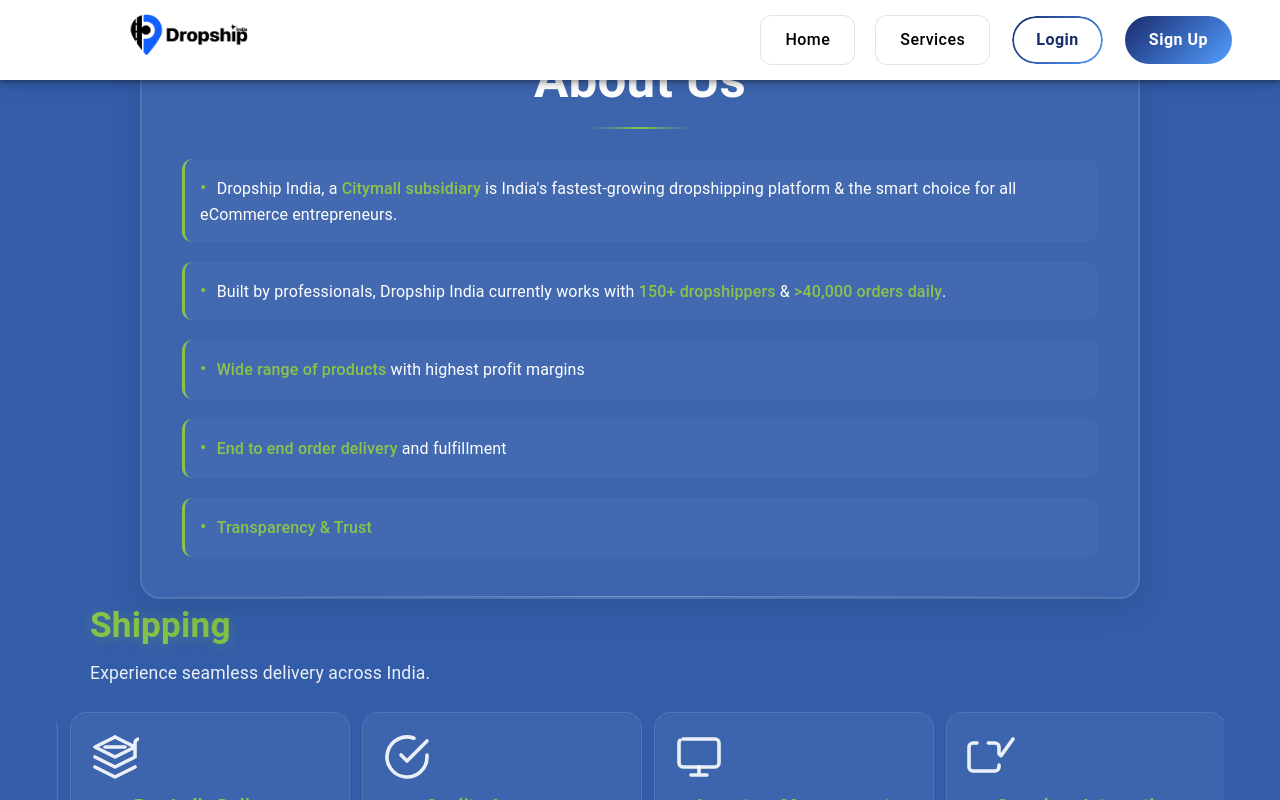
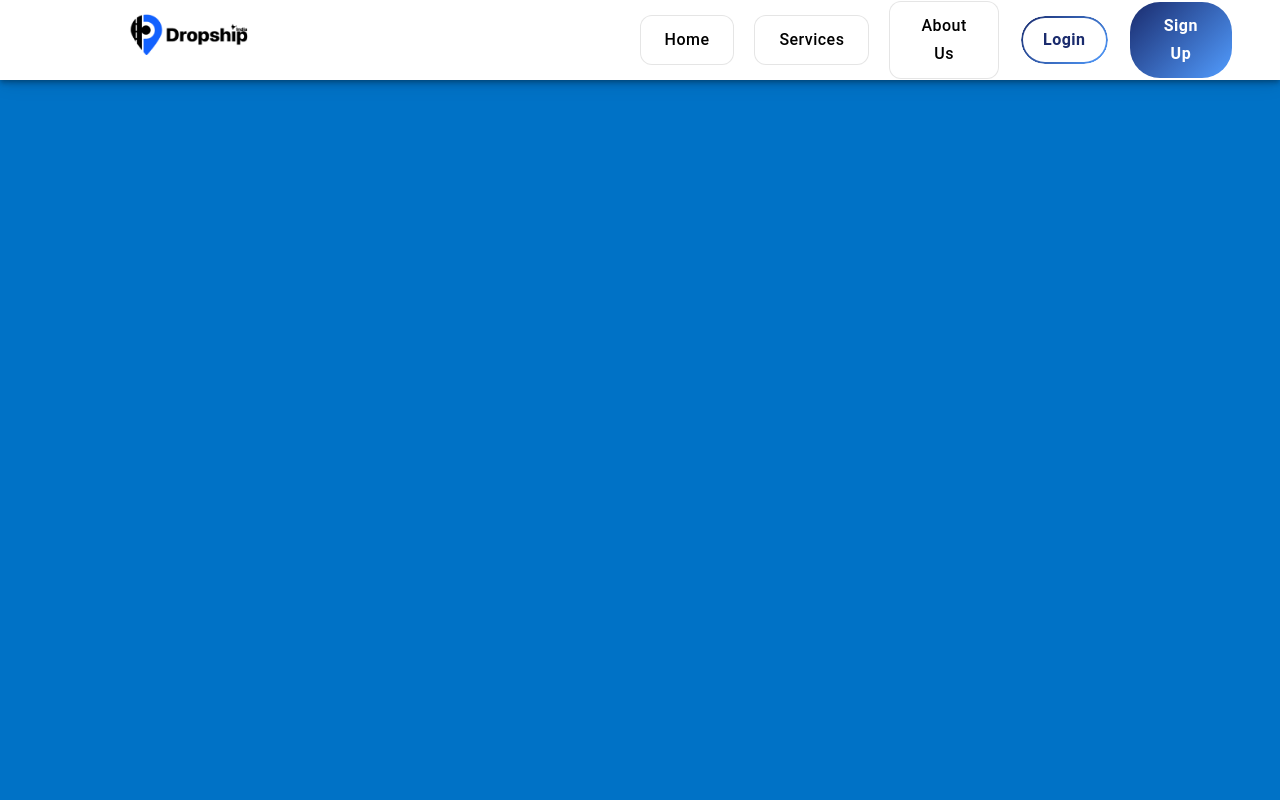
Before and after one commit to prashantcitymall/Dropship-india, a React (Create React App) app: page /about in a window 1280 px wide. Shown: the top 800 px of the page. Built offline with nearby package versions, Linux system fonts and the light colour scheme.

Commit message:
emptying tabs

```diff
--- a/src/App.js
+++ b/src/App.js
@@ -3,10 +3,10 @@
 import Navbar from './components/Navbar/Navbar';
 import Hero from './components/Hero/Hero';
 import Products from './components/Products/Products';
-import Shipping from './components/Shipping/Shipping';
+import Services from './components/Services/Services';
 import Contact from './components/Contact/Contact';
 import Footer from './components/Footer/Footer';
-import About from './pages/About';
+import About from './components/About/About';
 import AutoCarousel from './components/AutoCarousel/AutoCarousel';
 import FeaturedCard from './components/FeaturedCard/FeaturedCard';
 import FeatureTiles from './components/FeatureTiles/FeatureTiles';
@@ -27,12 +27,6 @@
                 <FeaturedCard />
                 <FeatureTiles />
                 <section className="home-section">
-                  <About />
-                </section>
-                <section className="home-section">
-                  <Shipping />
-                </section>
-                <section className="home-section">
                   <Contact />
                 </section>
                 <AutoCarousel />
@@ -45,7 +39,7 @@
               <Products />
             </div>
           } />
-          <Route path="/services" element={<Shipping />} />
+          <Route path="/services" element={<Services />} />
           <Route path="/about" element={<About />} />
           <Route path="/contact" element={<Contact />} />
         </Routes>
--- /dev/null
+++ b/src/components/About/About.js
@@ -0,0 +1,18 @@
+import React from 'react';
+import styled from 'styled-components';
+
+const AboutContainer = styled.div`
+  min-height: 100vh;
+  padding: 80px 0;
+  background: transparent;
+`;
+
+const About = () => {
+  return (
+    <AboutContainer>
+      {/* Empty About Page */}
+    </AboutContainer>
+  );
+};
+
+export default About;
--- a/src/components/Navbar/Navbar.js
+++ b/src/components/Navbar/Navbar.js
@@ -306,6 +306,9 @@
               <Link to="/services" style={{ textDecoration: 'none' }}>
                 <StyledButton>Services</StyledButton>
               </Link>
+              <Link to="/about" style={{ textDecoration: 'none' }}>
+                <StyledButton>About Us</StyledButton>
+              </Link>
               <AuthButton
                 onClick={() => window.open('https://dropshipindia.live/', '_blank')}
               >
@@ -343,6 +346,9 @@
           <DrawerItem button component={Link} to="/services" onClick={handleDrawerToggle}>
             Services
           </DrawerItem>
+          <DrawerItem button component={Link} to="/about" onClick={handleDrawerToggle}>
+            About Us
+          </DrawerItem>
           <DrawerItem button onClick={() => {
             window.open('https://dropshipindia.live/', '_blank');
             handleDrawerToggle();
--- /dev/null
+++ b/src/components/Services/Services.js
@@ -0,0 +1,18 @@
+import React from 'react';
+import styled from 'styled-components';
+
+const ServicesContainer = styled.div`
+  min-height: 100vh;
+  padding: 80px 0;
+  background: transparent;
+`;
+
+const Services = () => {
+  return (
+    <ServicesContainer>
+      {/* Empty Services Page */}
+    </ServicesContainer>
+  );
+};
+
+export default Services;
```
